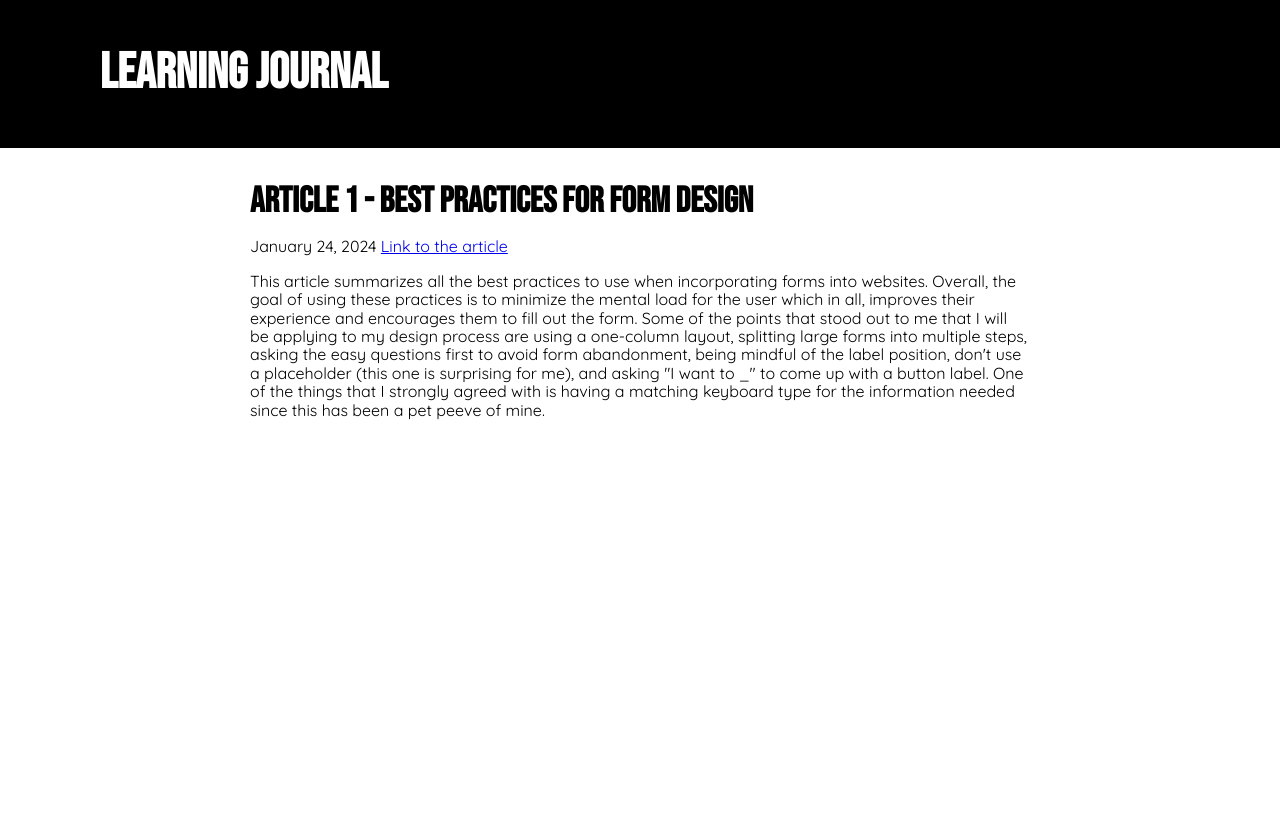
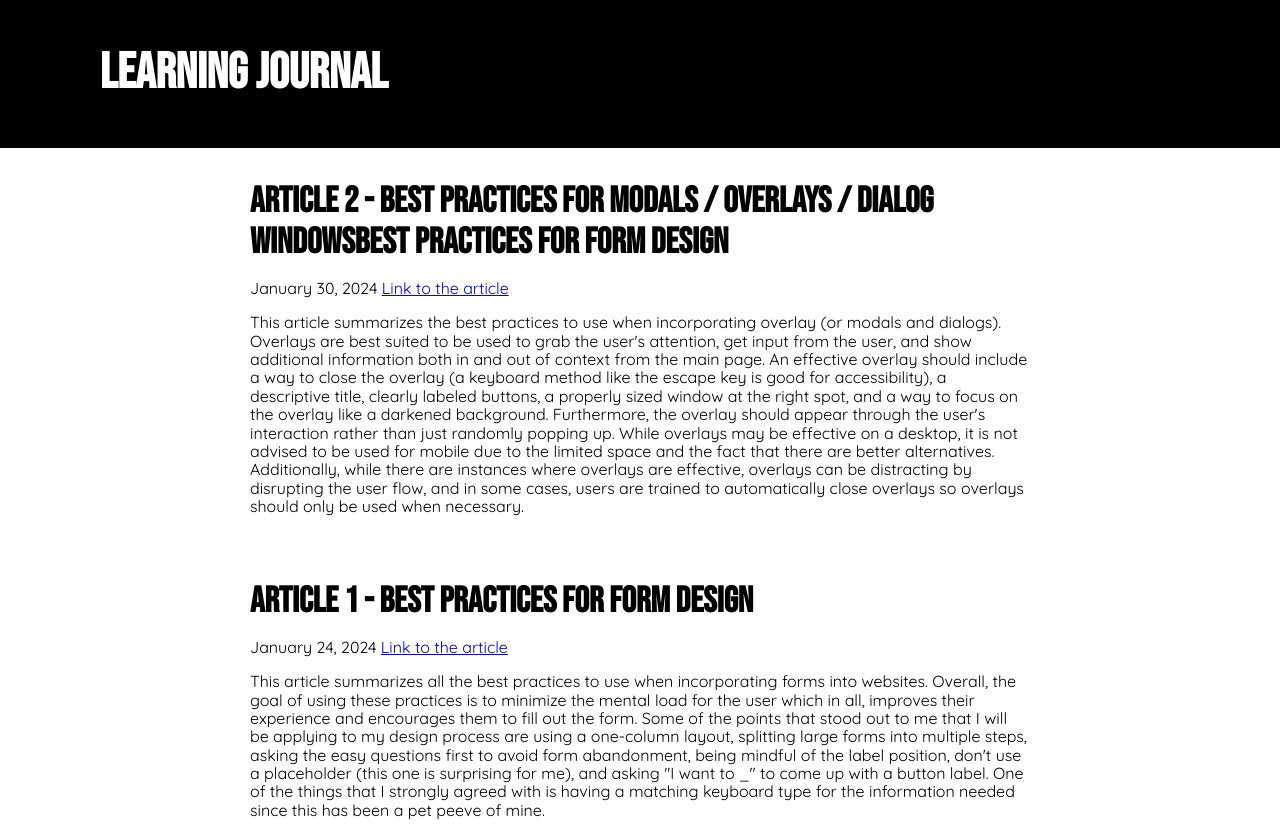
Before and after one commit to Kwantip/des157a, a plain HTML site: page journal/index.html in a window 1280 px wide. Before the commit the page ends 800 px from the top, so only its background shows below. Drawn offline with nearby package versions, Linux system fonts and the light colour scheme.

Commit message:
Learning Journal Article 2

```diff
--- a/journal/index.html
+++ b/journal/index.html
@@ -18,6 +18,12 @@
     </header>
 
     <article>
+        <h2>Article 2 - Best Practices for Modals / Overlays / Dialog WindowsBest practices for form design</h2>
+        <date>January 30, 2024</date>
+        <a href="https://uxplanet.org/best-practices-for-modals-overlays-dialog-windows-c00c66cddd8c">Link to the article</a>
+        <p>This article summarizes the best practices to use when incorporating overlay (or modals and dialogs). Overlays are best suited to be used to grab the user's attention, get input from the user, and show additional information both in and out of context from the main page. An effective overlay should include a way to close the overlay (a keyboard method like the escape key is good for accessibility), a descriptive title, clearly labeled buttons, a properly sized window at the right spot, and a way to focus on the overlay like a darkened background. Furthermore, the overlay should appear through the user's interaction rather than just randomly popping up. While overlays may be effective on a desktop, it is not advised to be used for mobile due to the limited space and the fact that there are better alternatives. Additionally, while there are instances where overlays are effective, overlays can be distracting by disrupting the user flow, and in some cases, users are trained to automatically close overlays so overlays should only be used when necessary.</p>
+    </article>
+    <article>
         <h2>Article 1 - Best practices for form design</h2>
         <date>January 24, 2024</date>
         <a href="https://uxdesign.cc/best-practices-for-form-design-ff5de6ca8e5f">Link to the article</a>
--- a/journal/styles.css
+++ b/journal/styles.css
@@ -21,6 +21,9 @@ body {
 article {
     margin: 0px 250px;
 }
+article:not(:first-of-type) {
+    padding-top: 20px;
+}
 article a:hover {
     font-weight: bold;
 }
```
